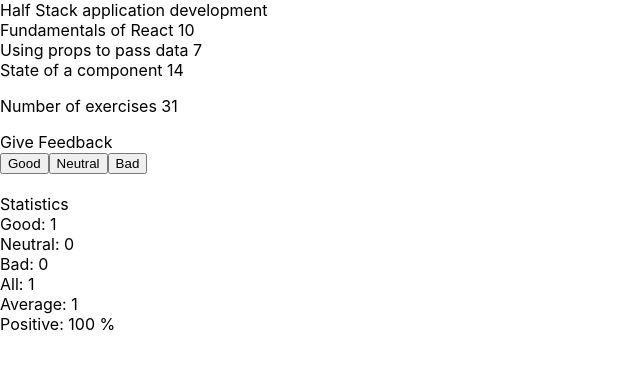
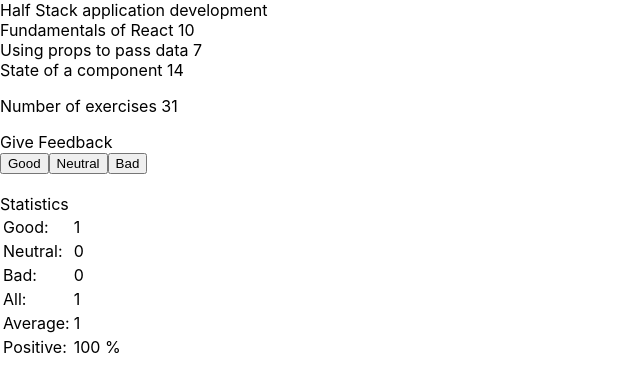
Before and after one commit to satugaya/FullStack-palautusrepositorio, a React (Create React App) app in the folder viikko1/kurssitiedo/kurssitiedot/: page / in a window 1280 px wide. Both pictures are taken after a click on the button "Good". Shown: the top 392 px of the page, without its empty margins (0-640 px from the left). Built offline with nearby package versions, Linux system fonts and the light colour scheme.

Commit message:
Table 1.11 valmis

```diff
--- a/viikko1/kurssitiedo/kurssitiedot/src/StatisticLine.js
+++ b/viikko1/kurssitiedo/kurssitiedot/src/StatisticLine.js
@@ -6,9 +6,19 @@
   console.log(props, "StatisticLine")
 
 return(
-      <div>
-      {props.text}: {props.value} {props.text2}
-    </div>
+      <tbody>
+          <tr>
+            <td>{props.text}:</td>
+            <td>{props.value}{props.text2}</td>
+
+          </tr>
+      </tbody>
+
+
+
+
+
+
     )
 
 }
--- a/viikko1/kurssitiedo/kurssitiedot/src/Statistics.js
+++ b/viikko1/kurssitiedo/kurssitiedot/src/Statistics.js
@@ -17,6 +17,7 @@
 
 return(
       <div>
+        <table>
           <StatisticLine text="Good" value={good} />
           <StatisticLine text="Neutral" value={neutral} />
           <StatisticLine text="Bad" value={bad} />
@@ -25,6 +26,8 @@
           <StatisticLine text="Positive" value={100*(good/sum)} text2=" %"  />
 
 
+        </table>
+
     </div>
     )
 
```
Lines whose indentation alone changed are shown as unchanged.
